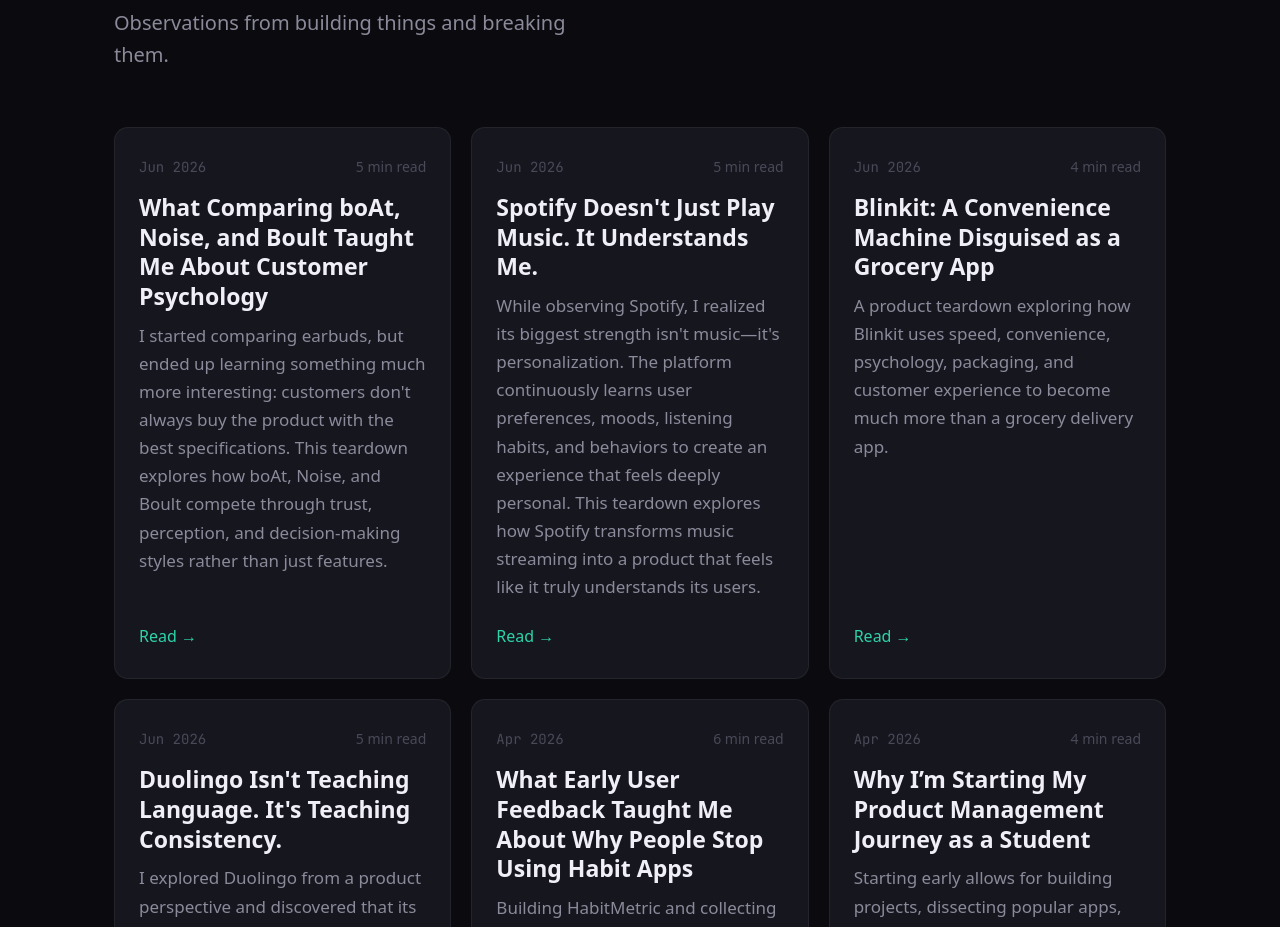
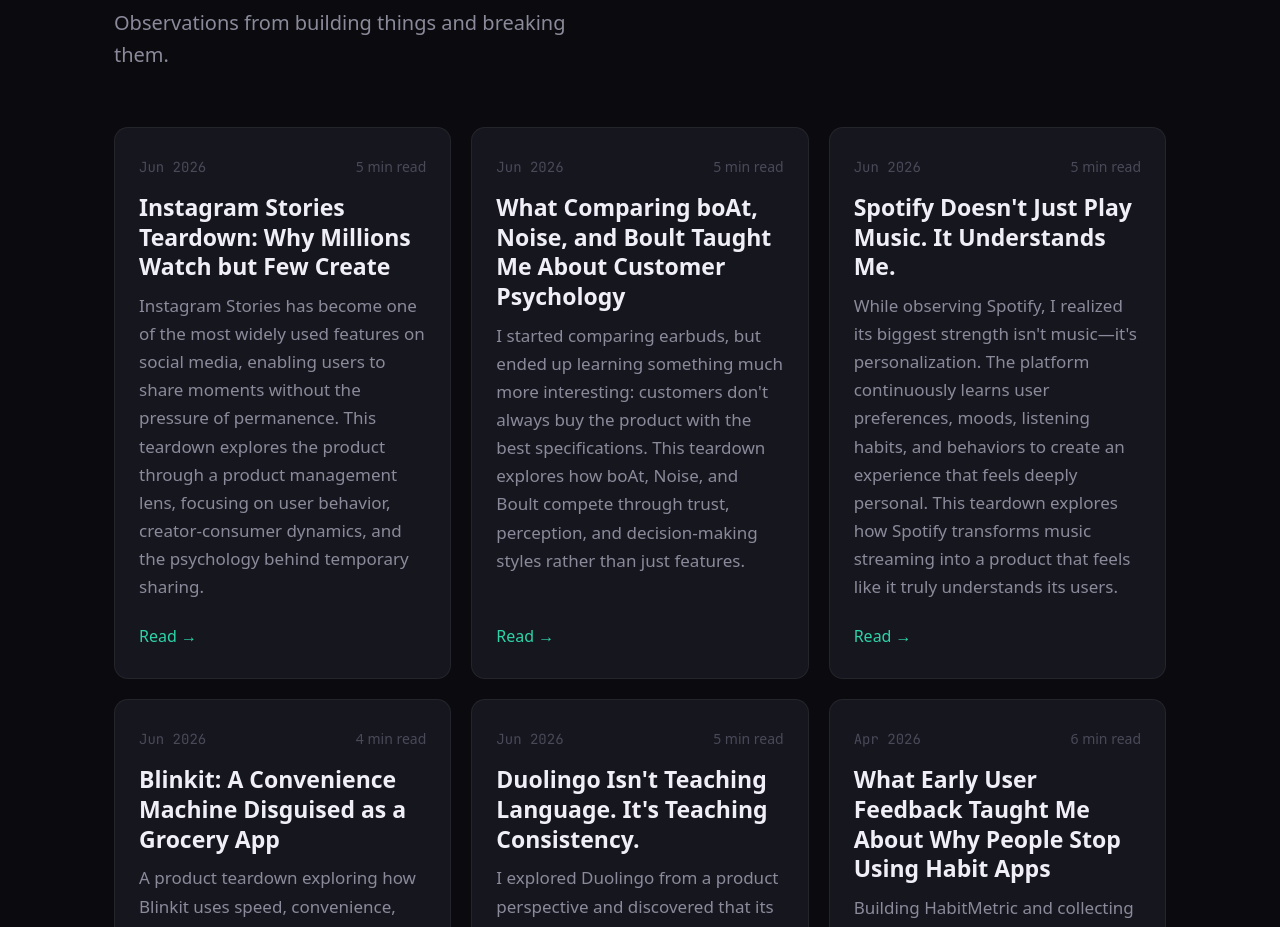
Before and after one commit to harshikagahlot/pm-portfolio, a React (Vite) app: page / in a window 1280 px wide. Shown: the part 9226-10153 px from the top of the page. Built offline with nearby package versions, Linux system fonts and the light colour scheme; a web font is replaced by a local one.

Commit message:
feat: add Instagram Stories blog card to Blog section

```diff
--- a/src/sections/Blog.tsx
+++ b/src/sections/Blog.tsx
@@ -12,6 +12,14 @@
 }
 
 const BLOG_POSTS: BlogPost[] = [
+  {
+    id: 8,
+    date: 'Jun 2026',
+    readTime: '5 min read',
+    title: 'Instagram Stories Teardown: Why Millions Watch but Few Create',
+    excerpt: "Instagram Stories has become one of the most widely used features on social media, enabling users to share moments without the pressure of permanence. This teardown explores the product through a product management lens, focusing on user behavior, creator-consumer dynamics, and the psychology behind temporary sharing.",
+    href: 'https://productandperspective.blogspot.com/2026/06/instagram-stories-teardown-why-millions.html',
+  },
   {
     id: 7,
     date: 'Jun 2026',
```
